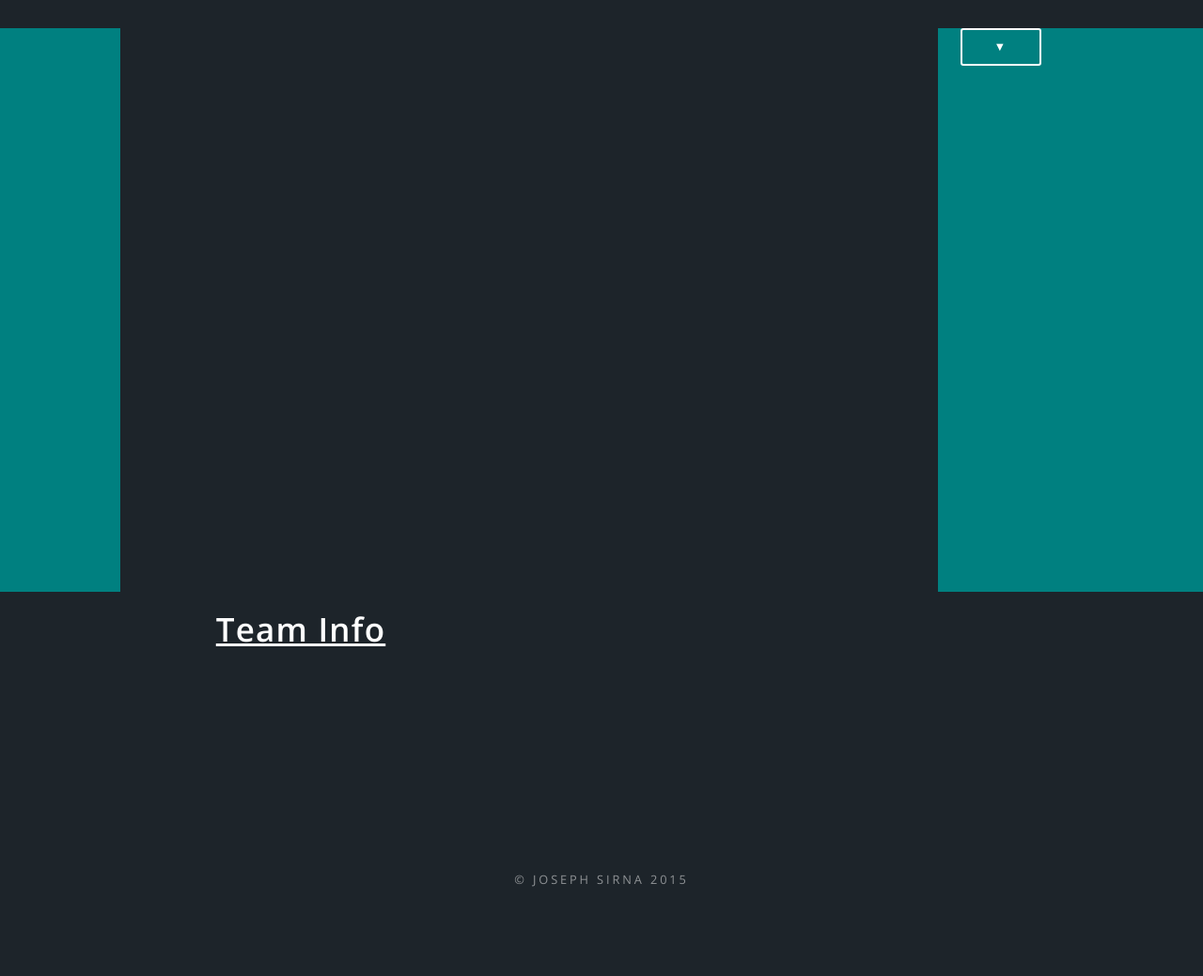
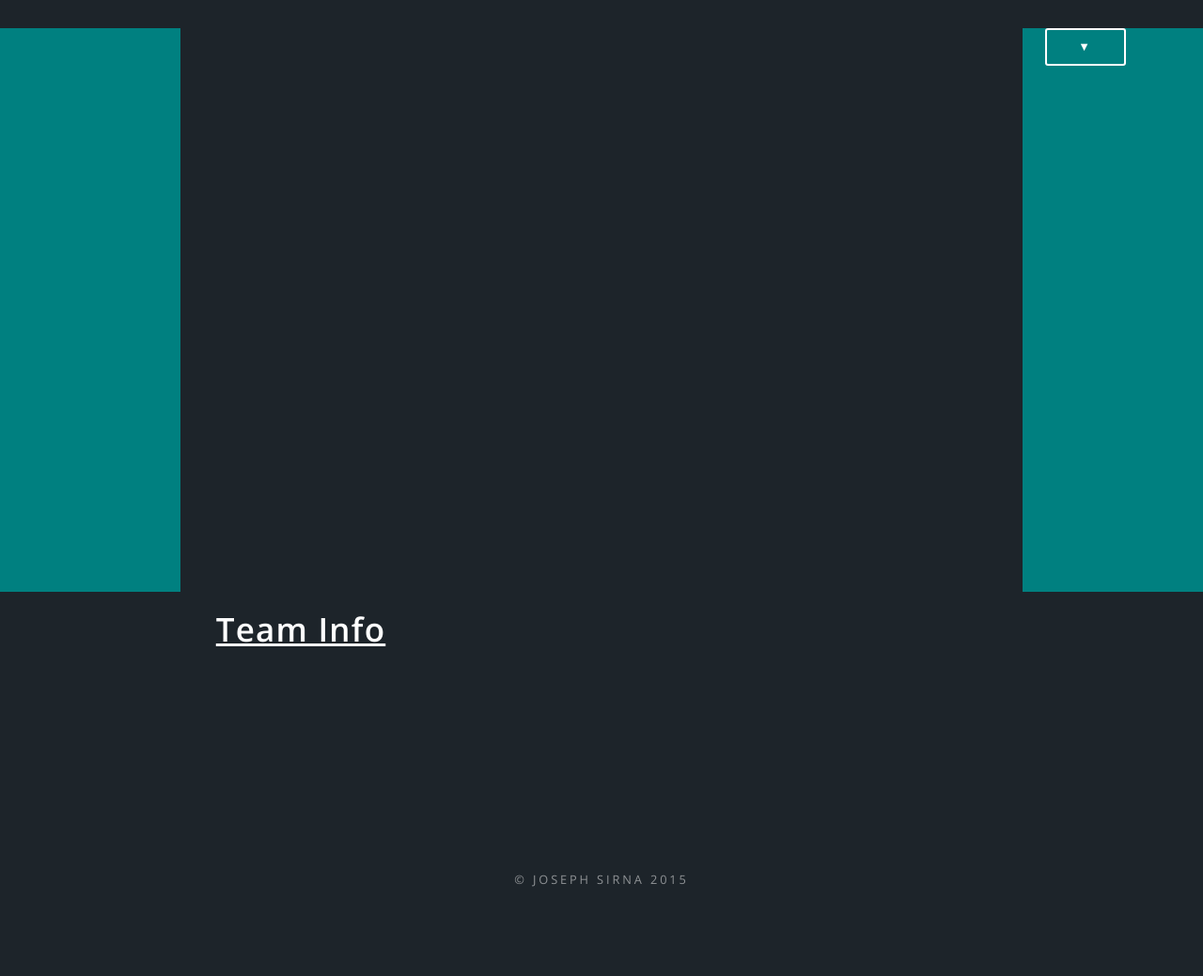
Before and after one commit to msb333-msb333/mentormaps, a PHP site: page /map.php in a window 1280 px wide. Shown: the part 48-1087 px from the top of the page at 94% size. Run offline with PHP 8.4, Linux system fonts and the light colour scheme; the visitor is signed in with stand-in values (Sample User, id 1); data that the repository does not hold is empty; some libraries are stand-ins or nearby versions.

Commit message:
i am become css wizard

```diff
--- a/map.php
+++ b/map.php
@@ -188,7 +188,6 @@ while($r=mysqli_fetch_assoc($result)){
 
 		google.maps.event.addListener(marker, 'click', function(){
 			$("#img-container").html("");
-			//http://www.googlemapsmarkers.com/v1/0099FF/
 			if(typedata['pref_fll']=='true'){
 				document.getElementById("img-container").innerHTML += "<img id=\"ross1\" src=\"fll.png\" width=\"160px\" height=\"160px\" style=\"padding-left:1%;\"/>";
 			}
@@ -275,7 +274,7 @@ while($r=mysqli_fetch_assoc($result)){
 					<div id="map-and-search-wrapper" style="display:inline-block;width:100%;color:black;">
 						<div id="legend">
 						<script>
-							document.getElementById('legend').setAttribute('style', 'height:' + parseInt(parseInt(window.innerHeight) - parseInt((window.innerHeight / 4))) + "px" + ";float:left;background-color:teal;width:10%;color:white;");
+							document.getElementById('legend').setAttribute('style', 'height:' + parseInt(parseInt(window.innerHeight) - parseInt((window.innerHeight / 4))) + "px" + ";float:left;background-color:teal;width:15%;color:white;");
 						</script>
 					</div>
 
@@ -284,7 +283,7 @@ while($r=mysqli_fetch_assoc($result)){
 
 						var up = false;
 
-						document.getElementById('search-wrapper').setAttribute('style', 'height:' + parseInt(parseInt(window.innerHeight) - parseInt((window.innerHeight / 4))) + "px" + ";text-align: center;float:right;background-color:teal;width:22%;color:white;text-align:left;");
+						document.getElementById('search-wrapper').setAttribute('style', 'height:' + parseInt(parseInt(window.innerHeight) - parseInt((window.innerHeight / 4))) + "px" + ";text-align: center;float:right;background-color:teal;width:15%;color:white;text-align:left;");
 
 						function frau(){
 							if(up){
@@ -315,9 +314,8 @@ while($r=mysqli_fetch_assoc($result)){
 
 						<div id="map-section">
 							<script>
-								//document.getElementById('map-section').setAttribute("style","");
 								document.getElementById("map-section").style.height= window.innerHeight - (window.innerHeight / 4) + "px";
-								document.getElementById('map-section').style.width = window.innerWidth * 0.3 + "px";
+								//document.getElementById('map-section').style.width = window.innerWidth * 0.7 + "px";
 							</script>
 							<div id="map-canvas"></div>
 						</div>
```
